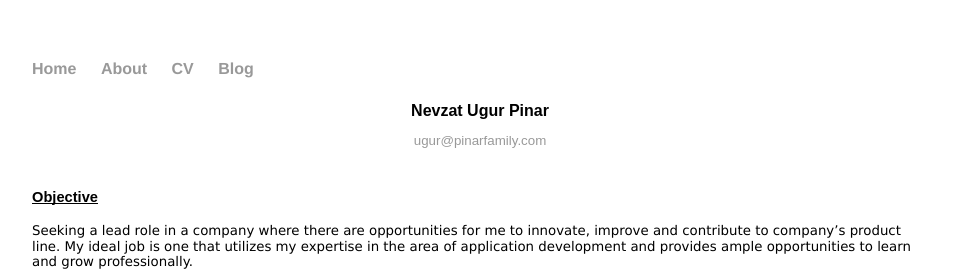
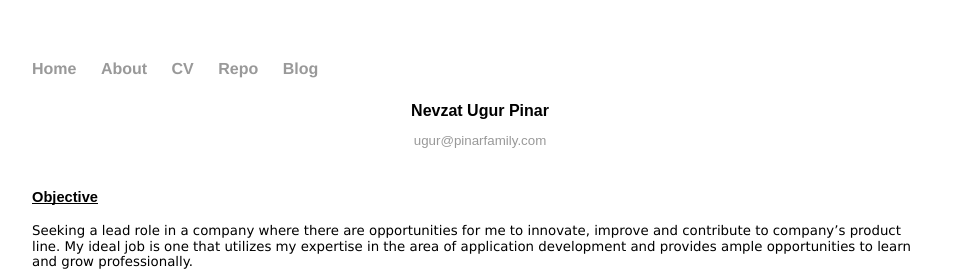
Before and after one commit to npinar/npinar.github.io, a Jekyll site: the page built from cv/index.html, in a window 1280 px wide and 900 px high. Shown: the top 271 px of the window, without its empty margins (160-1118 px from the left). Built offline with Jekyll 4.4.1, drawn with Linux system fonts in a browser that asks for light colours.

Commit message:
Update default.html

```diff
--- a/_layouts/default.html
+++ b/_layouts/default.html
@@ -11,6 +11,7 @@
 	        		<li><a href="/">Home</a></li>
 		        	<li><a href="/about">About</a></li>
 	        		<li><a href="/cv">CV</a></li>
+				<li><a href="/repo">Repo</a></li>
 	        		<li><a href="/blog">Blog</a></li>
 	    		</ul>
 			</nav>
```
